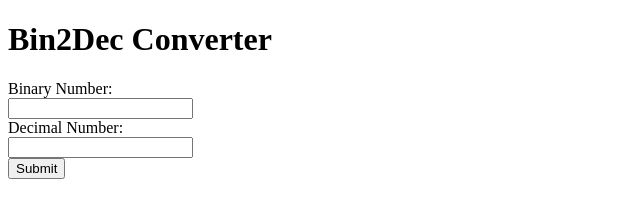
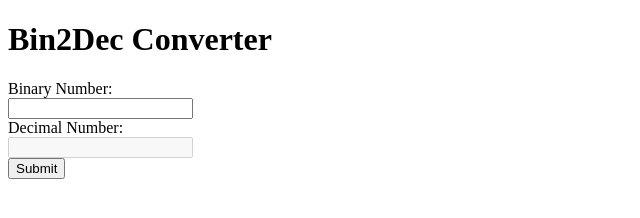
Before and after one commit to mrkshx/bin2dec, a website: page src/index.html in a window 1280 px wide. Shown: the whole page, without its empty margins (0-640 px from the left). Drawn offline with Linux system fonts and the light colour scheme.

Commit message:
disabled decimal number input

```diff
--- a/src/index.html
+++ b/src/index.html
@@ -10,7 +10,7 @@
     <label for="binary_num" >Binary Number:</label><br>
     <input type="text" id="binary_num" name="binary_num"><br>
     <label for="decimal_num" >Decimal Number:</label><br>
-    <input type="text" id="decimal_num" name="decimal_num"><br>
+    <input type="text" id="decimal_num" name="decimal_num" disabled><br>
     <input type="submit" value="Submit">
   </form>
 </body>
```
